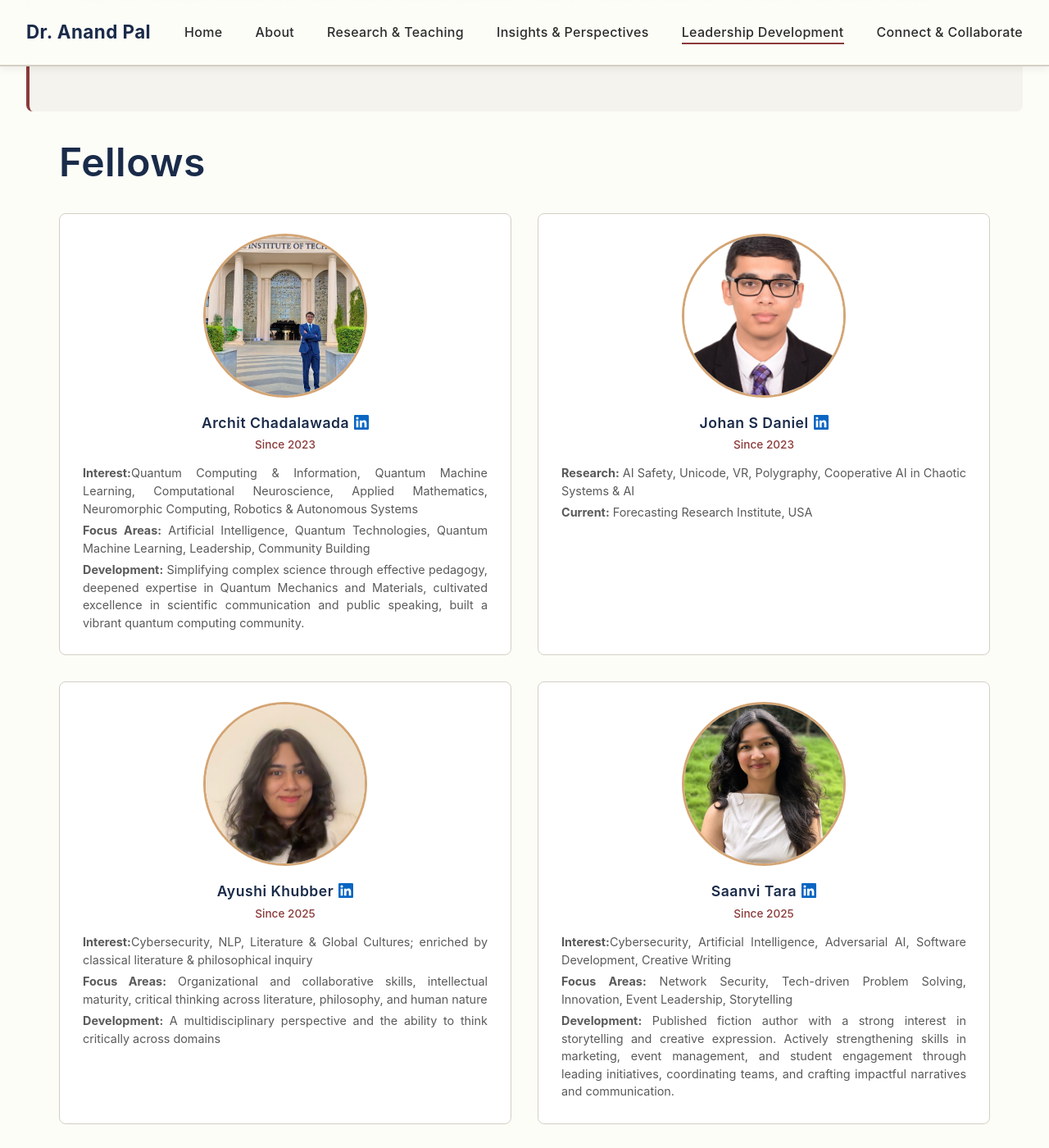
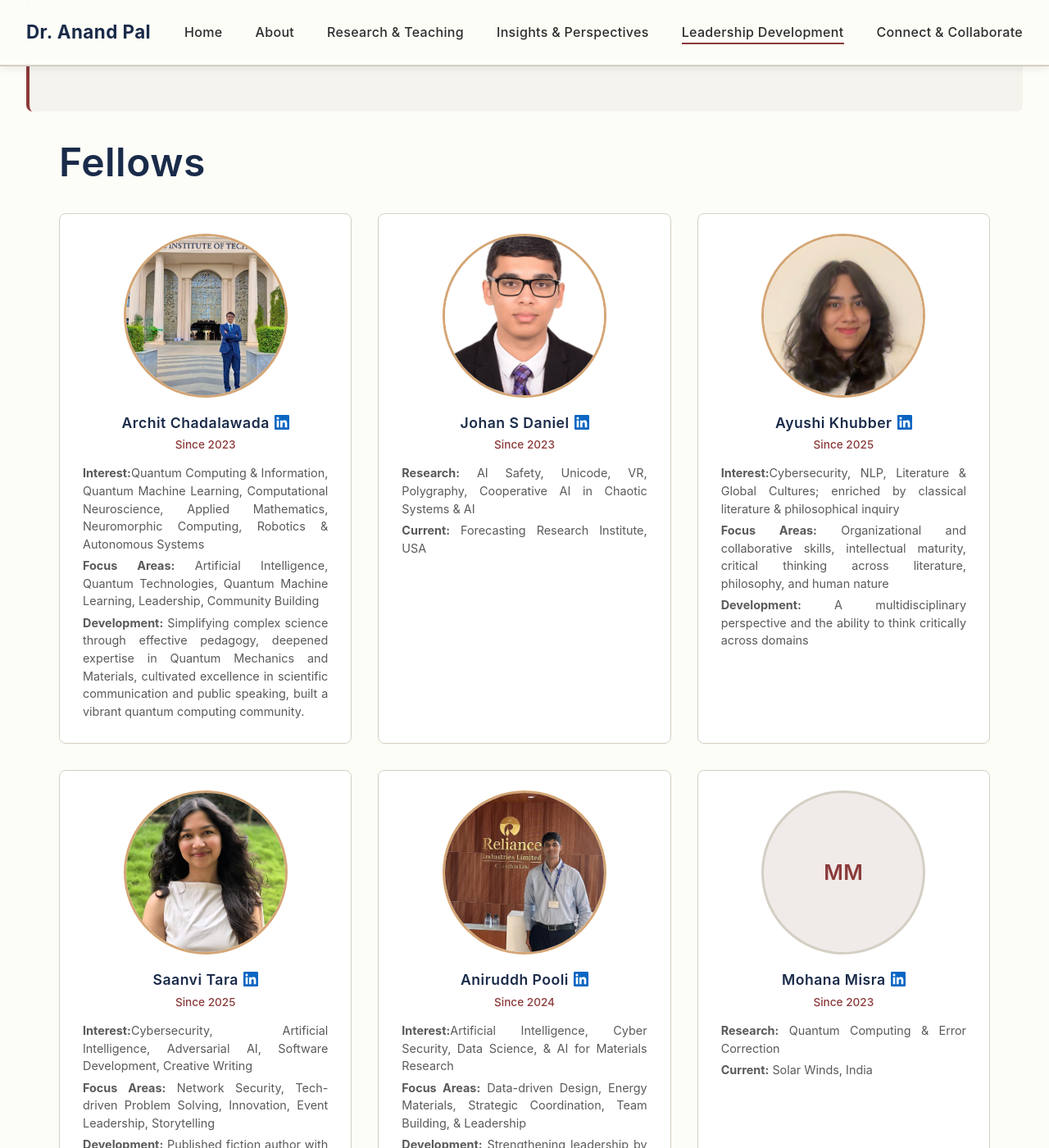
Before and after one commit to anandpal-in/anandpal-in.github.io, a Jekyll site: the page built from leadership-development/index.html, in a window 1280 px wide and 1400 px high, scrolled down 416 px. Shown: the whole window at 82% size. Built offline with Jekyll 4.4.1, drawn with Linux system fonts in a browser that asks for light colours.

Commit message:
Update styles mentee grid 320

```diff
--- a/assets/css/styles.css
+++ b/assets/css/styles.css
@@ -2683,7 +2683,7 @@
 
 .mentee-grid {
     display: grid;
-    grid-template-columns: repeat(auto-fill, minmax(420px, 1fr));
+    grid-template-columns: repeat(auto-fill, minmax(320px, 1fr));
     gap: var(--spacing-md);
 }
 
```
